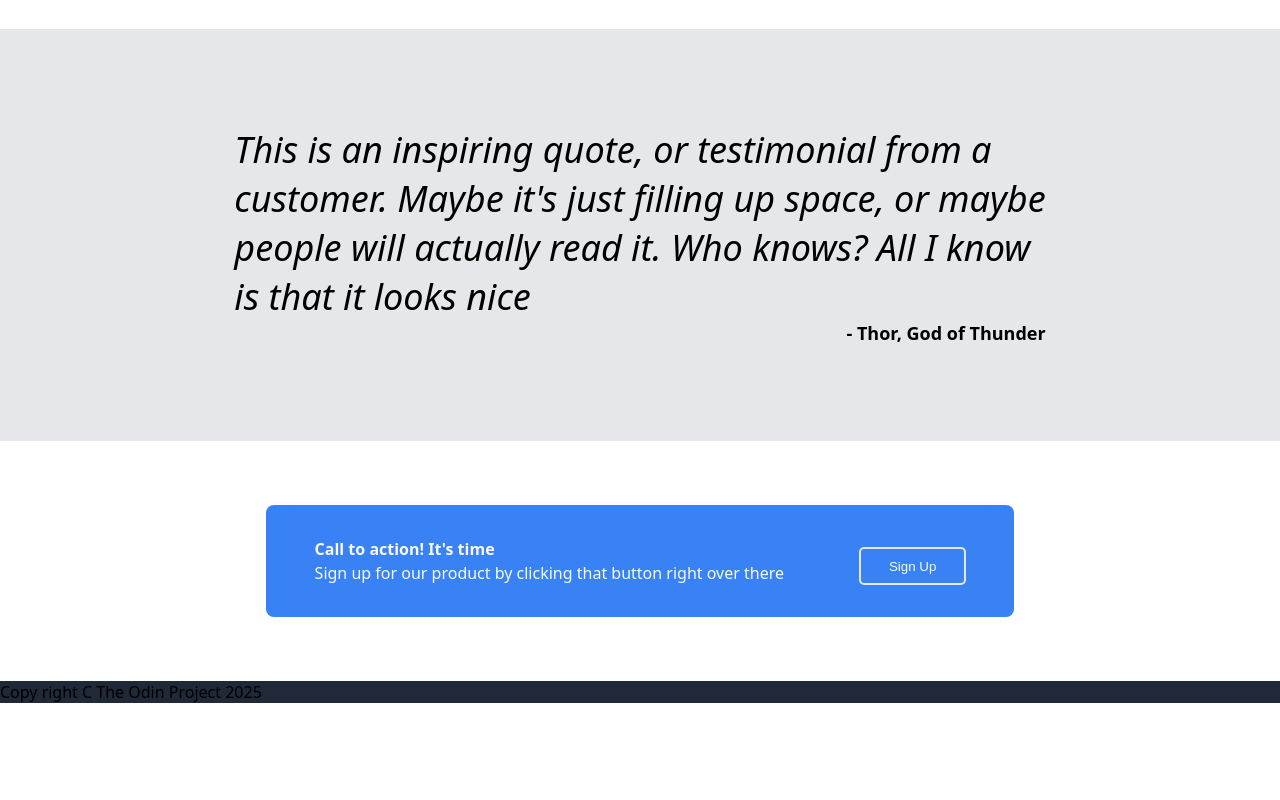
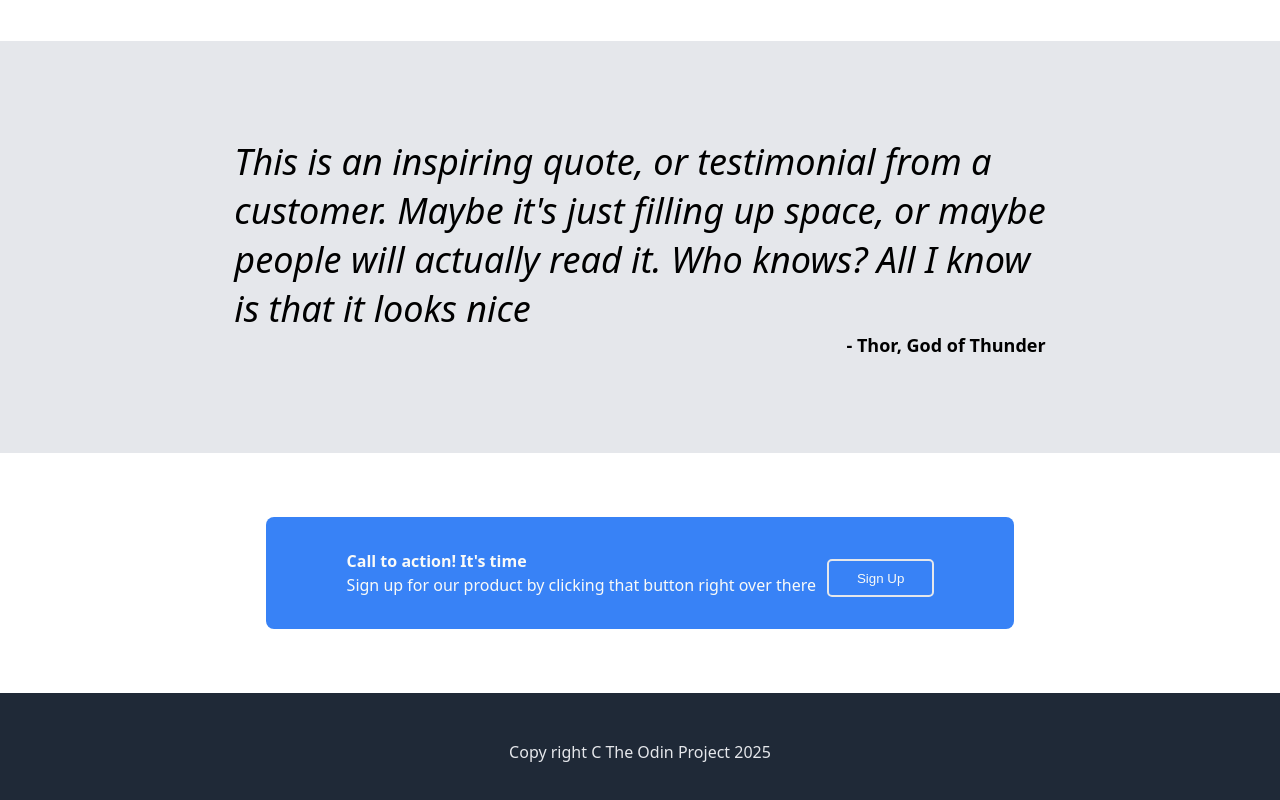
Before and after one commit to Mauricioam/Landing-Page-Odin, a plain HTML site: page index.html in a window 1280 px wide. Shown: the part 856-1656 px from the top of the page. Before the commit the page ends 1559 px from the top, so only its background shows below. Drawn offline with Linux system fonts and the light colour scheme.

Commit message:
add footer styles

```diff
--- a/index.html
+++ b/index.html
@@ -72,7 +72,7 @@
       </section>
       <section class="cta-section">
         <div class="cta-box">
-            <div>
+            <div class="cta-content">
                 <p class="cta-title">Call to action! It's time</p>
                 <p>
                     Sign up for our product by clicking that button right over there
@@ -81,7 +81,7 @@
           <button class="btn">Sign Up</button>
         </div>
       </section>
-      <footer>
+      <footer class="footer">
         <p>Copy right C The Odin Project 2025</p>
       </footer>
     </div>
--- a/styles.css
+++ b/styles.css
@@ -11,10 +11,20 @@ body {
 
 /* header section nav links */
 .header {
+  justify-content: space-evenly;
+  padding: 1rem 0;
+}
+
+.header,
+.footer {
   display: flex;
   align-items: center;
-  justify-content: space-evenly;
-  padding: 10px 0;
+}
+
+.footer {
+  color: #e5e7eb;
+  justify-content: center;
+  padding: 3rem 0;
 }
 
 .header-links,
@@ -136,7 +146,7 @@ footer,
 }
 .cta-box {
   background-color: #3882f6;
-  padding: 2rem 3rem;
+  padding: 2rem 5rem;
   border-radius: 8px;
   width: 65%;
   display: flex;
```
